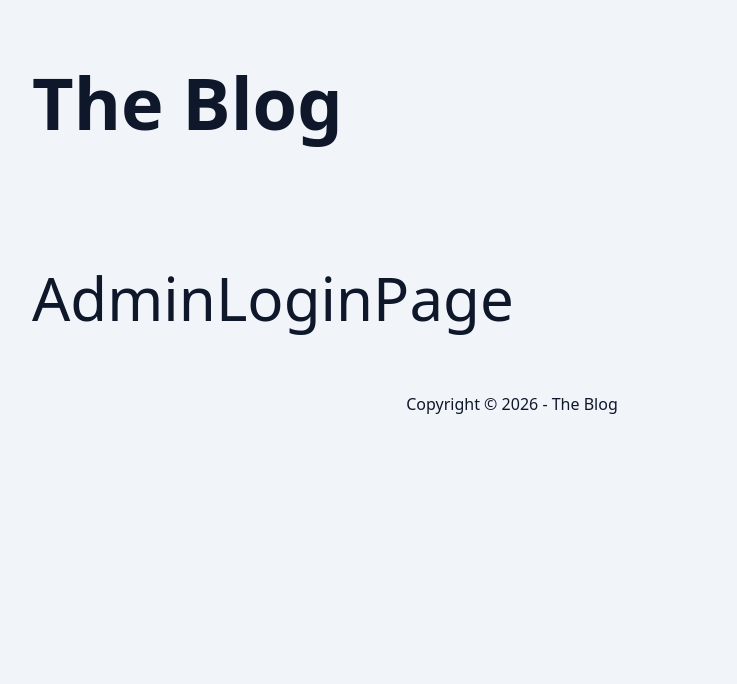
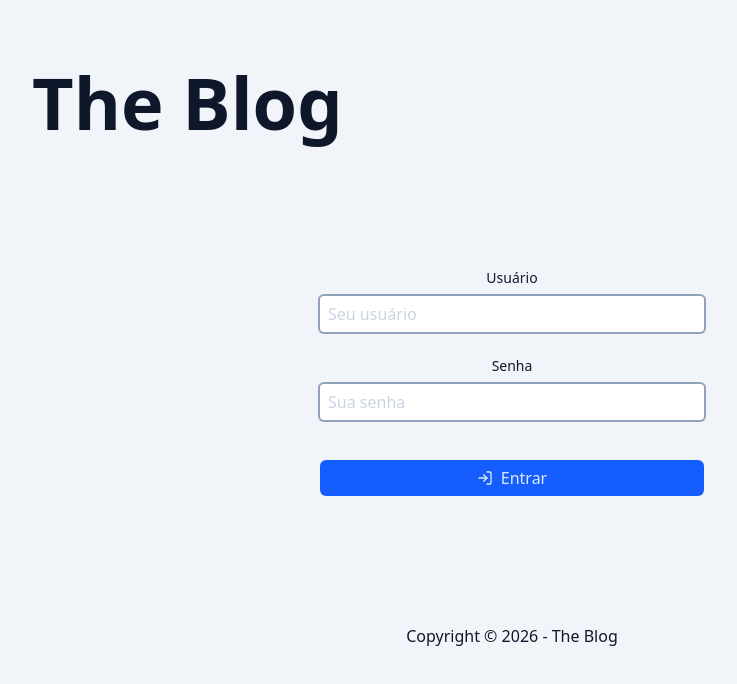
Before and after one commit to andreluizpo/the-blog, a Next.js app: page /admin/login in a window 1280 px wide. Shown: the top 684 px of the page, without its empty margins (128-865 px from the left). Built offline with nearby package versions, Linux system fonts and the light colour scheme.

Commit message:
Componente LoginForm + server actions loginAction e logoutAction

```diff
--- /dev/null
+++ b/src/actions/login/login-action.ts
@@ -0,0 +1,17 @@
+"use server";
+
+import { asyncDelay } from "@/utils/async-delay";
+
+type LoginActionState = {
+    username: string;
+    error: string;
+};
+
+export async function loginAction(state: LoginActionState, formDate: FormData) {
+    asyncDelay(5000);
+
+    return {
+        username: "",
+        error: "Teste de erro",
+    };
+}
--- /dev/null
+++ b/src/actions/login/logout-action.ts
@@ -0,0 +1,7 @@
+"use server";
+
+import { asyncDelay } from "@/utils/async-delay";
+
+export async function logoutAction() {
+    asyncDelay(5000);
+}
--- a/src/app/admin/login/page.tsx
+++ b/src/app/admin/login/page.tsx
@@ -1,5 +1,7 @@
+import { LoginForm } from "@/components/admin/LoginForm";
+
 export const dynamic = "force-dynamic";
 
 export default async function AdminLoginPage() {
-    return <div className="py-16 text-6xl">AdminLoginPage</div>;
+    return <LoginForm />;
 }
--- /dev/null
+++ b/src/components/admin/LoginForm/index.tsx
@@ -0,0 +1,62 @@
+"use client";
+
+import { Button } from "@/components/Button";
+import { InputText } from "@/components/InputText";
+import { LogInIcon } from "lucide-react";
+import clsx from "clsx";
+import { loginAction } from "@/actions/login/login-action";
+import { useActionState, useEffect } from "react";
+import { toast } from "react-toastify";
+
+export function LoginForm() {
+    const initialState = {
+        username: "",
+        error: "",
+    };
+    const [state, action, isPending] = useActionState(
+        loginAction,
+        initialState,
+    );
+
+    useEffect(() => {
+        if (state.error) {
+            toast.dismiss();
+            toast.error(state.error);
+        }
+    }, [state]);
+
+    return (
+        <div
+            className={clsx(
+                "flex items-center justify-center",
+                "text-center max-w-sm mt-16 mb-32 mx-auto",
+            )}
+        >
+            <form action={action} className="flex flex-col flex-1 gap-6">
+                <InputText
+                    type="text"
+                    name="username"
+                    labelText="Usuário"
+                    placeholder="Seu usuário"
+                    disabled={isPending}
+                    defaultValue={state.username}
+                />
+
+                <InputText
+                    type="password"
+                    name="password"
+                    labelText="Senha"
+                    placeholder="Sua senha"
+                    disabled={isPending}
+                />
+
+                <Button disabled={isPending} type="submit" className="mt-4">
+                    <LogInIcon />
+                    Entrar
+                </Button>
+
+                {!!state.error && <p className="text-red-600">{state.error}</p>}
+            </form>
+        </div>
+    );
+}
```
